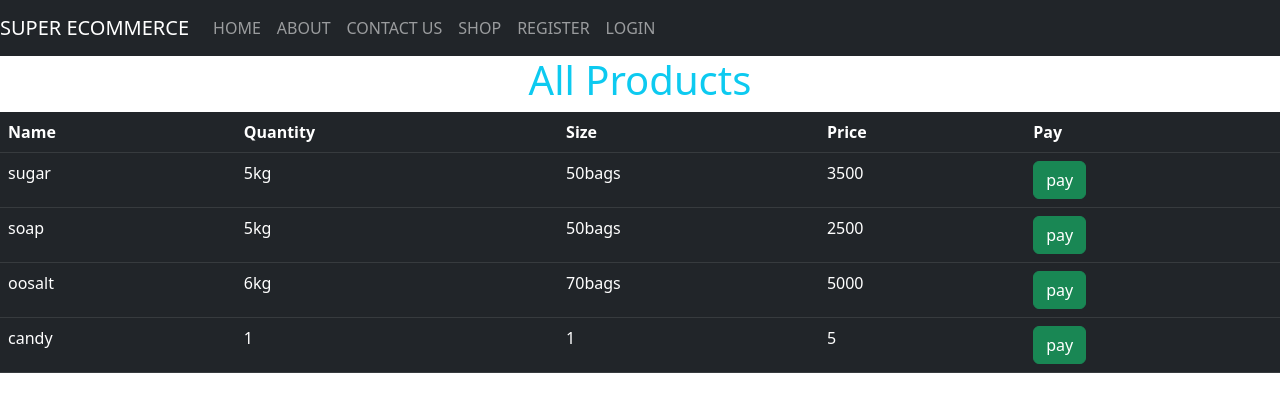
After one commit to waweruke/SuperEcommerce, a Django app: page /shop/ in a window 1280 px wide. The commit adds this page. Shown: the top 412 px of the page. Run offline with Django 4.2, Linux system fonts and the light colour scheme; data comes from the database, SQL or seed files in the repository; both versions use the stored data as it was after the commit; some libraries are stand-ins or nearby versions.

Commit message:
ecommercecomplete

```diff
--- a/superEcommercedjangoProject/settings.py
+++ b/superEcommercedjangoProject/settings.py
@@ -25,7 +25,7 @@ SECRET_KEY = 'django-insecure-pe!@0-cqx(s)5=5b8vm*3d5tb1)idabr7*&zcyd1q1$kt(i_v1
 # SECURITY WARNING: don't run with debug turned on in production!
 DEBUG = True
 
-ALLOWED_HOSTS = []
+ALLOWED_HOSTS = ['127.0.0.1']
 
 
 # Application definition
@@ -39,7 +39,8 @@ INSTALLED_APPS = [
     'django.contrib.staticfiles',
     'superEcommercedjangoProject',
     'crispy_forms',
-    'crispy_bootstrap4'
+    'crispy_bootstrap4',
+    'django_daraja'
 
 ]
 CRISPY_ALLOWED_TEMPLATE_PACKS = 'bootsrap4'
--- a/superEcommercedjangoProject/urls.py
+++ b/superEcommercedjangoProject/urls.py
@@ -28,6 +28,8 @@ urlpatterns = [
     path('update-product/<id>', user_views.update_product, name='upd-prod'),
     path('register/', user_views.register, name='user-registration'),
     path('login/', auth_views.LoginView.as_view(template_name='login.html'), name='user-login'),
-    path('logout/', auth_views.LogoutView.as_view(template_name='logout.html'), name='user-logout')
+    path('logout/', auth_views.LogoutView.as_view(template_name='logout.html'), name='user-logout'),
+    path('shop/',user_views.shop, name='shop'),
+    path('pay/<id>', user_views.pay, name='pay')
 
 ]
--- a/superEcommercedjangoProject/views.py
+++ b/superEcommercedjangoProject/views.py
@@ -1,11 +1,21 @@
+from __future__ import unicode_literals
+from django_daraja.mpesa import utils
+from django.http import HttpResponse, JsonResponse
+from django.views.generic import View
+from django_daraja.mpesa.core import MpesaClient
+from decouple import config
+from datetime import datetime
+
 from django.shortcuts import render, redirect
 from .models import product
 from django.contrib import messages
 from .forms import UserRegistrationForm
 from django.contrib.auth.decorators import login_required
 
+
 def index(request):
     return render(request, 'index.html')
+
 
 @login_required
 def add_product(request):
@@ -19,16 +29,13 @@ def add_product(request):
             "prod_name": prod_name,
             "prod_qtty": prod_qtty,
             "prod_size": prod_size,
-            "prod_price" : prod_price,
-            "success":"product saved successfully"
+            "prod_price": prod_price,
+            "success": "product saved successfully"
         }
-
-
 
         query = product(name=prod_name, qtty=prod_qtty,
                         size=prod_size, price=prod_price)
         query.save()
-
 
         return render(request, 'add-product.html', context)
     return render(request, 'add-product.html')
@@ -42,13 +49,13 @@ def all_products(request):
     return render(request, 'products.html', context)
 
 
-
 @login_required
 def delete_product(request, id):
     produc = product.objects.get(id=id)
     produc.delete()
     messages.success(request, 'product deleted successfully')
     return redirect('all-products')
+
 
 @login_required
 def update_product(request, id):
@@ -67,7 +74,6 @@ def update_product(request, id):
         messages.success(request, 'product updated successfully')
         return redirect('all-products')
 
-
     return render(request, 'update-product.html', context)
 
 
@@ -80,4 +86,36 @@ def register(request):
             return redirect('user-registration')
     else:
         form = UserRegistrationForm()
-    return render(request, 'register.html', {'form':form})
+    return render(request, 'register.html', {'form': form})
+
+
+def shop(request):
+    products = product.objects.all()
+    context = {"products": products}
+    return render(request, 'shop.html', context)
+
+
+mpesa_client = MpesaClient()
+stk_push_callback_url = 'https://api.darajambili.com/express-payment'
+
+
+def auth_success(request):
+    response = mpesa_client.access_token()
+    return JsonResponse(response, safe=False)
+
+
+def pay(request, id):
+    products = product.objects.get(id=id)
+    context = {"product": products}
+    if request.method == "POST":
+        phone_number = request.POST.get('c-phone')
+        product_price = request.POST.get('p-price')
+        product_price = int(product_price)
+        receipt_number = "PAYMENT_1"
+        transaction_desc = "paying for a product"
+        transaction = mpesa_client.stk_push(phone_number, product_price,
+                                            receipt_number, transaction_desc,
+                                            stk_push_callback_url)
+        return JsonResponse(transaction.response_description, safe=False)
+
+    return render(request, 'pay.html', context)
--- a/templates/master.html
+++ b/templates/master.html
@@ -30,6 +30,9 @@
                 </li>
                 <li class="nav-item">
                     <a class="nav-link" href="#">CONTACT US</a>
+                </li>
+                <li class="nav-item">
+                    <a class="nav-link" href="{% url 'shop' %}">SHOP</a>
                 </li>
 
                 {% if user.is_authenticated %}
--- /dev/null
+++ b/templates/shop.html
@@ -0,0 +1,32 @@
+{% extends 'master.html' %}
+{% load static %}
+{% block content %}
+    <div>
+        <h1 class="text-info text-center">All Products</h1>
+        {% for message in messages %}
+            <p class="text-success">{{ message }}</p>
+        {% endfor %}
+
+
+        <table class="table table-dark table-hover">
+            <tr>
+                <th>Name</th>
+                <th>Quantity</th>
+                <th>Size</th>
+                <th>Price</th>
+                <th>Pay</th>
+            </tr>
+            {% for product in products %}
+                <tr>
+                    <td>{{ product.name }}</td>
+                    <td>{{ product.qtty }}</td>
+                    <td>{{ product.size }}</td>
+                    <td>{{ product.price }}</td>
+                    <td><a class="btn btn-success" href="/pay/{{ product.id }}">pay</a></td>
+
+                </tr>
+            {% endfor %}
+
+        </table>
+    </div>
+{% endblock %}
```
Also changed, not shown: templates/pay.html (added, +18 -0 lines), db.sqlite3, 1 other file.
